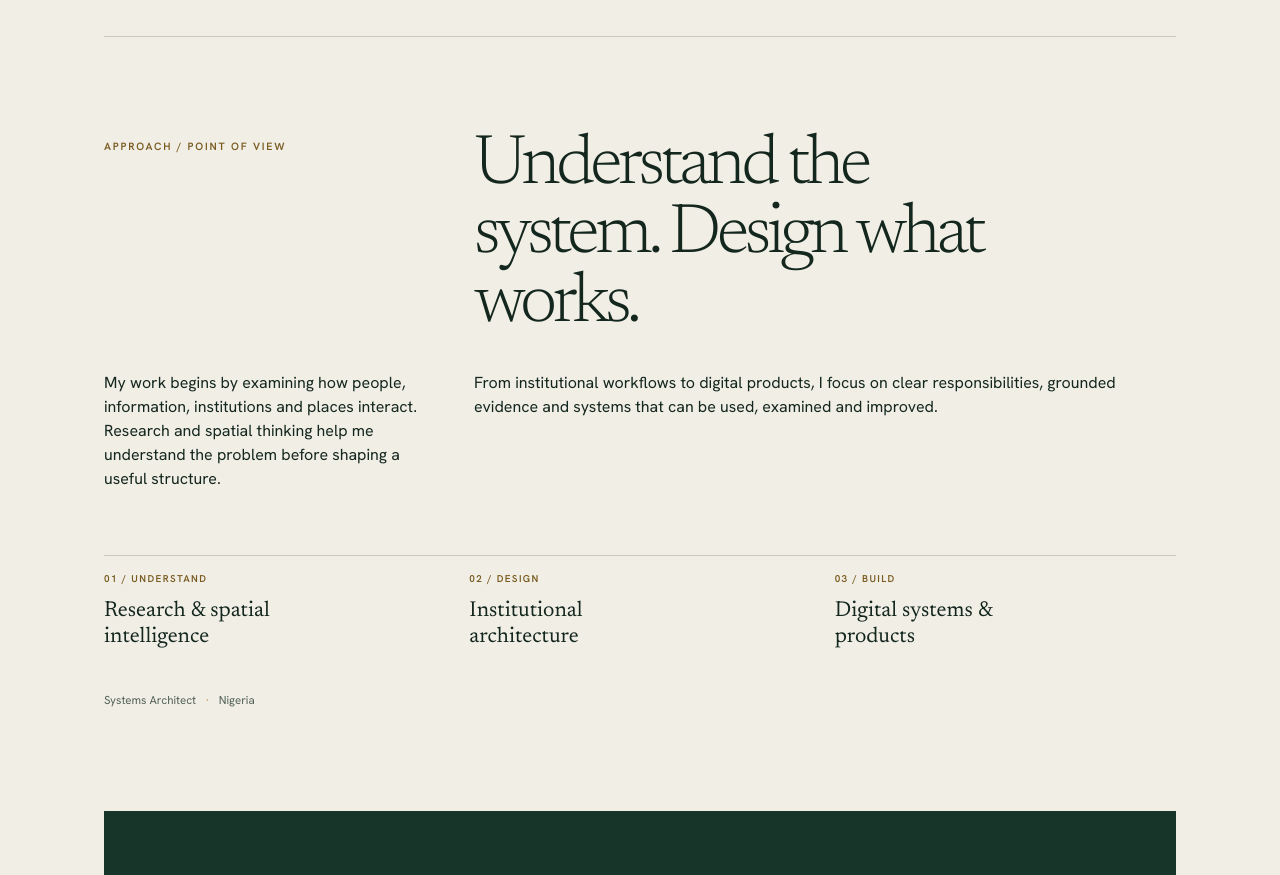
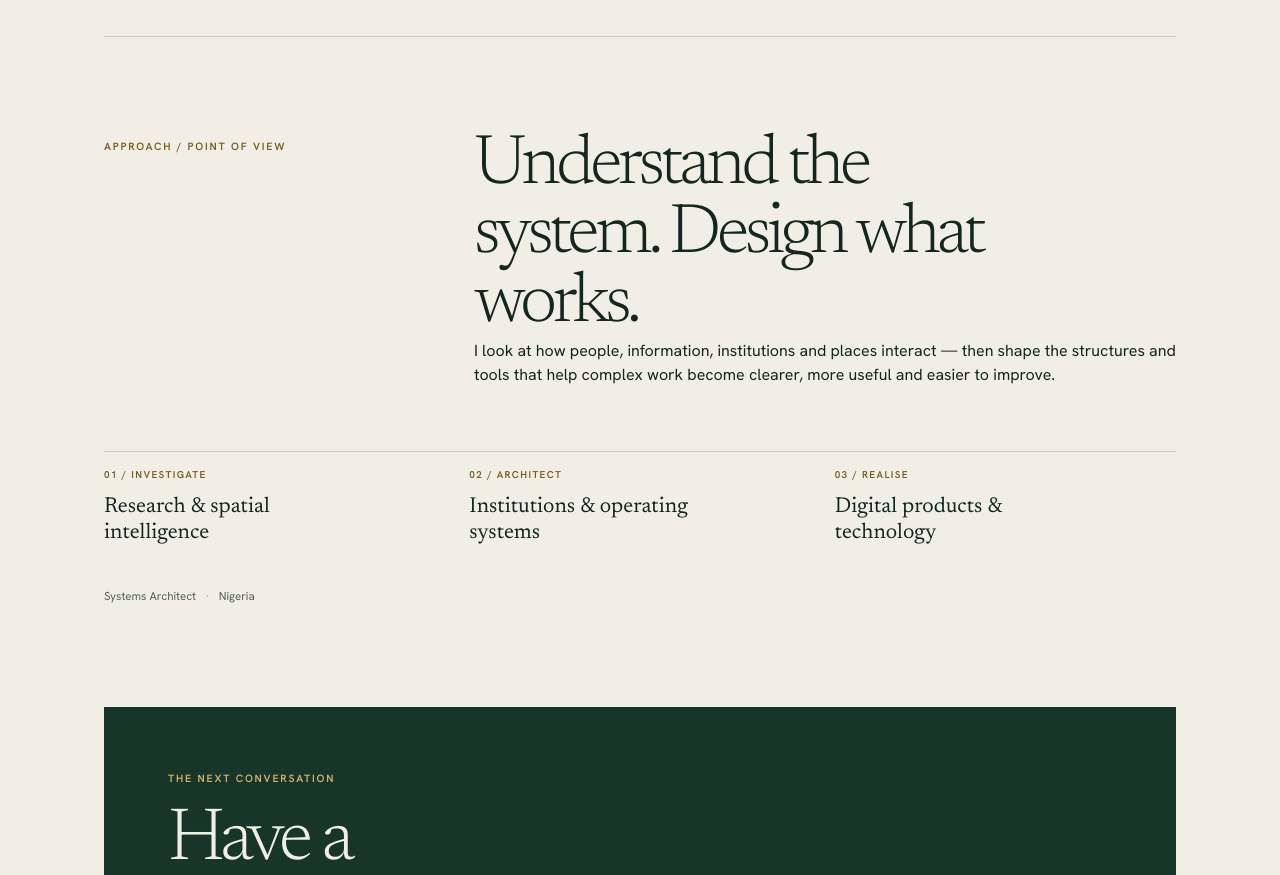
Before and after one commit to mrzulqarnainnadabo/zulqarnain-nadabo, a Next.js app: page / in a window 1280 px wide. Shown: the part 2540-3415 px from the top of the page. Built offline with nearby package versions, Linux system fonts and the light colour scheme.

Commit message:
Refine systems architecture perspective layout

```diff
--- a/components/ImpactProfile.jsx
+++ b/components/ImpactProfile.jsx
@@ -3,22 +3,20 @@ import { person } from '@/lib/content';
 export default function ImpactProfile() {
   return (
     <section id="approach" aria-labelledby="profile-heading" className="profile-band">
-      <div className="profile-statement">
-        <p className="eyebrow">Approach / Point of view</p>
-        <h2 id="profile-heading">Understand the system. Design what works.</h2>
-        <p className="profile-bio">
-          My work begins by examining how people, information, institutions and places interact.
-          Research and spatial thinking help me understand the problem before shaping a useful structure.
-        </p>
-        <p className="profile-bio">
-          From institutional workflows to digital products, I focus on clear responsibilities,
-          grounded evidence and systems that can be used, examined and improved.
-        </p>
+      <div className="profile-statement" data-reveal="rise">
+        <p className="eyebrow profile-kicker">Approach / Point of view</p>
+        <div className="profile-copy">
+          <h2 id="profile-heading">Understand the system. Design what works.</h2>
+          <p className="profile-bio">
+            I look at how people, information, institutions and places interact — then shape the
+            structures and tools that help complex work become clearer, more useful and easier to improve.
+          </p>
+        </div>
       </div>
-      <div className="profile-facts">
-        <div><span>01 / Understand</span><strong>Research & spatial intelligence</strong></div>
-        <div><span>02 / Design</span><strong>Institutional architecture</strong></div>
-        <div><span>03 / Build</span><strong>Digital systems & products</strong></div>
+      <div className="profile-facts" data-reveal="rise">
+        <div><span>01 / Investigate</span><strong>Research & spatial intelligence</strong></div>
+        <div><span>02 / Architect</span><strong>Institutions & operating systems</strong></div>
+        <div><span>03 / Realise</span><strong>Digital products & technology</strong></div>
       </div>
       <p className="profile-footnote">{person.role} <span>·</span> Nigeria</p>
     </section>
```
